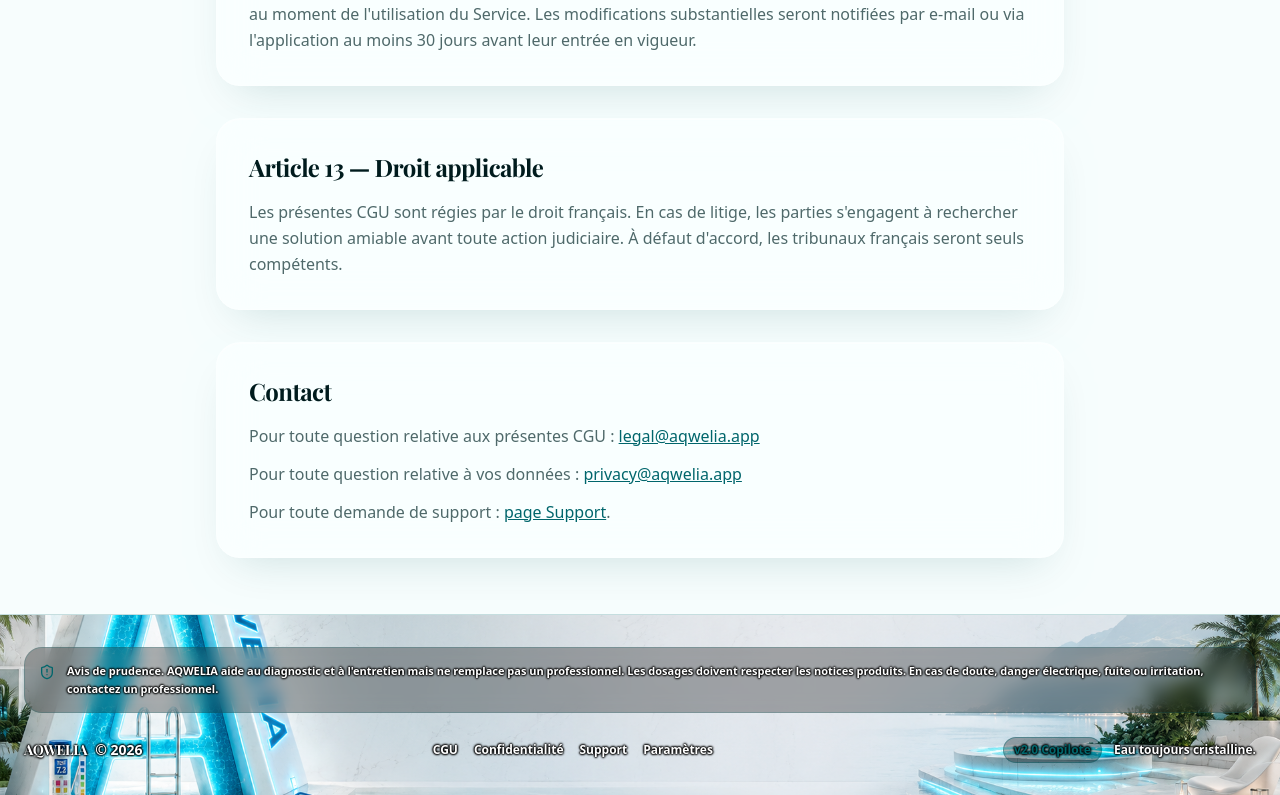
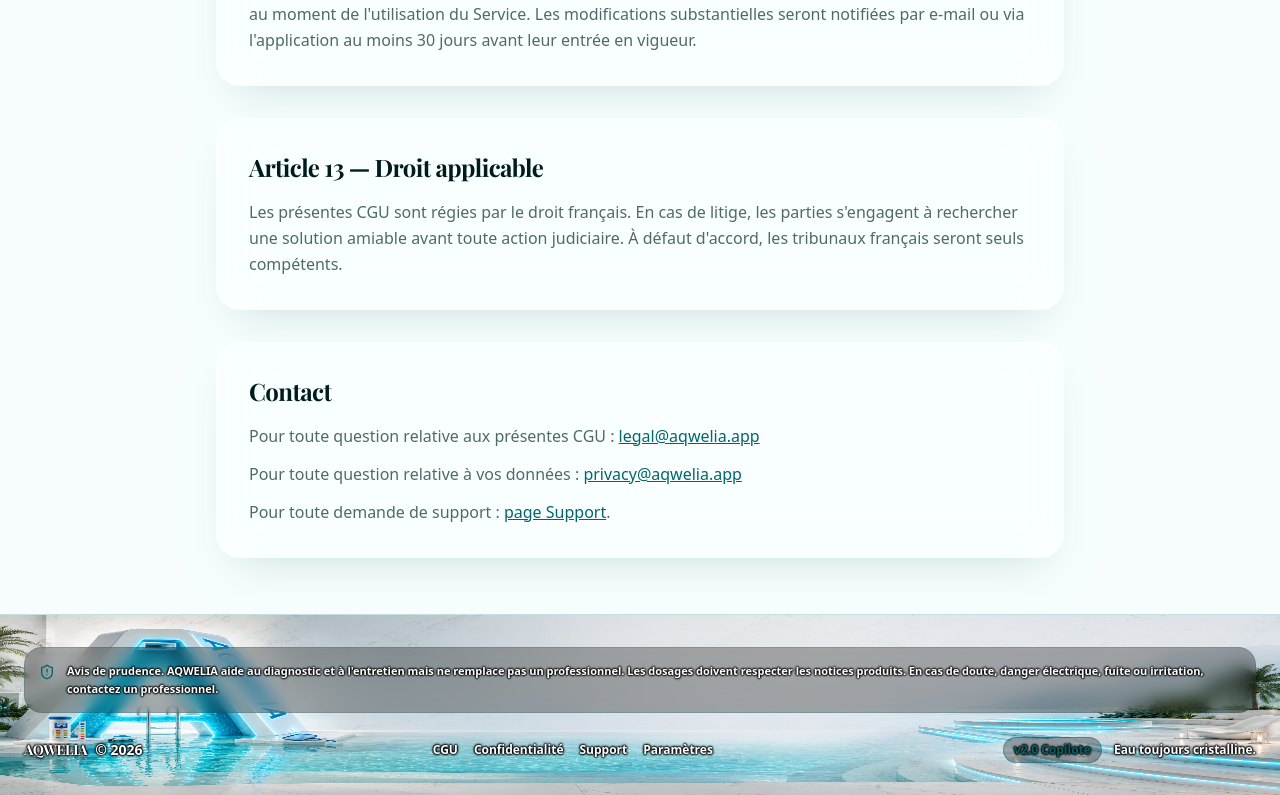
Before and after one commit to ejd5/aquamind-ai, a Next.js app: page /legal/cgu in a window 1280 px wide. Shown: the part 3965-4760 px from the top of the page. Built offline with nearby package versions, Linux system fonts and the light colour scheme.

Commit message:
fix(ui): app footer image COMPLETE — backgroundSize 100% 100%
Changed backgroundSize from 'cover' (which cuts top/bottom) to
'100% 100%' which stretches the image to fill the entire footer
area without any cropping. Image is now 100% complete.

```diff
--- a/src/components/aquamind/footer.tsx
+++ b/src/components/aquamind/footer.tsx
@@ -8,12 +8,12 @@
   const t = useTranslations('landing')
   return (
     <footer className="relative mt-auto overflow-hidden border-t border-gold/20 bg-transparent text-white">
-      {/* AQWELIA app footer background image — complete, not cut, no effect */}
+      {/* AQWELIA app footer background image — COMPLETE, not cut, no effect */}
       <div
-        className="pointer-events-none absolute inset-0 bg-cover bg-center bg-no-repeat"
+        className="pointer-events-none absolute inset-0 bg-no-repeat"
         style={{
           backgroundImage: 'url(/footer-app-bg.png)',
-          backgroundSize: 'cover',
+          backgroundSize: '100% 100%',
           backgroundPosition: 'center',
         }}
         aria-hidden="true"
```
